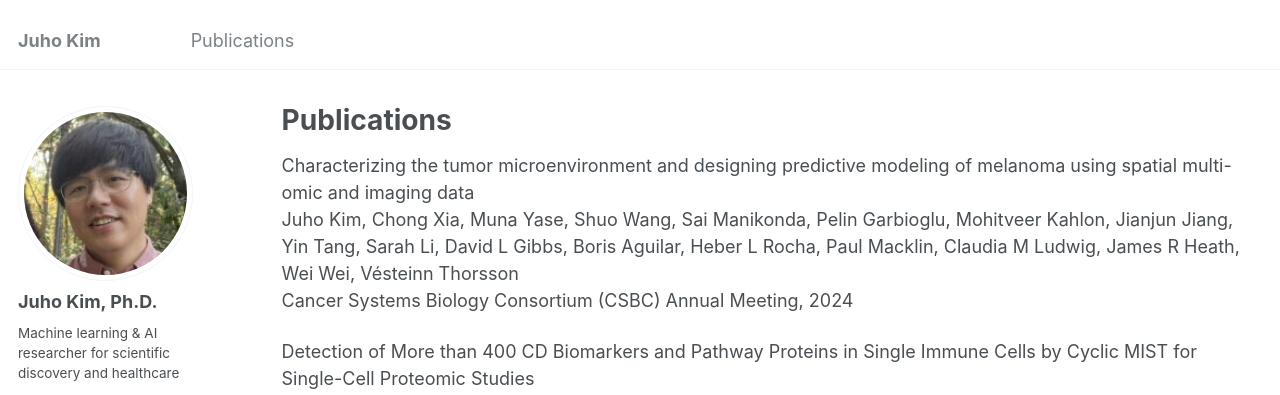
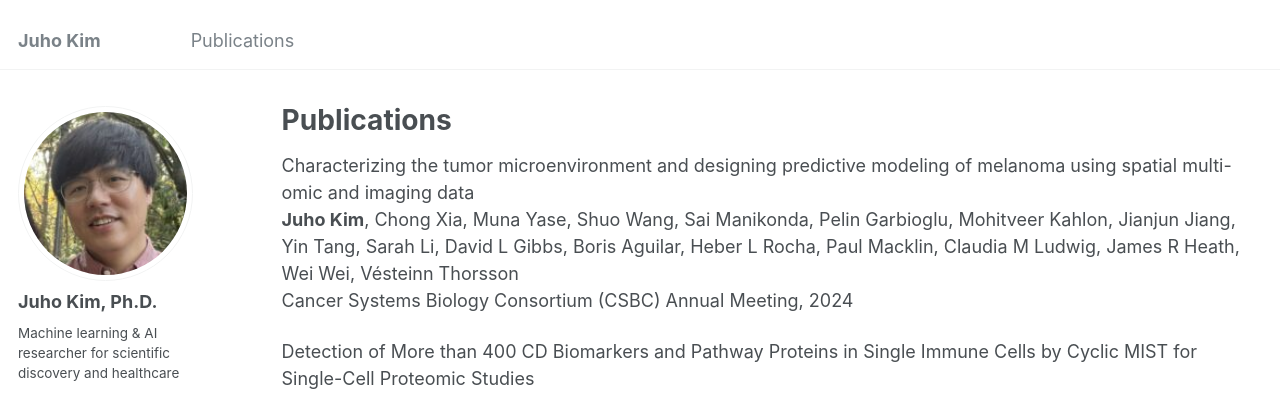
Before and after one commit to juhokim/juhokim.github.io, a Jekyll site: the page built from _pages/publications.md, in a window 1280 px wide and 900 px high. Shown: the top 395 px of the window. Built offline with Jekyll 4.4.1, drawn with Linux system fonts in a browser that asks for light colours.

```diff
--- a/_pages/publications.md
+++ b/_pages/publications.md
@@ -6,7 +6,7 @@ author_profile: true
 ---
 
 Characterizing the tumor microenvironment and designing predictive modeling of melanoma using spatial multi-omic and imaging data \
-Juho Kim, Chong Xia, Muna Yase, Shuo Wang, Sai Manikonda, Pelin Garbioglu, Mohitveer Kahlon, Jianjun Jiang, Yin Tang, Sarah Li, David L Gibbs, Boris Aguilar, Heber L Rocha, Paul Macklin, Claudia M Ludwig, James R Heath, Wei Wei, Vésteinn Thorsson \
+**Juho Kim**, Chong Xia, Muna Yase, Shuo Wang, Sai Manikonda, Pelin Garbioglu, Mohitveer Kahlon, Jianjun Jiang, Yin Tang, Sarah Li, David L Gibbs, Boris Aguilar, Heber L Rocha, Paul Macklin, Claudia M Ludwig, James R Heath, Wei Wei, Vésteinn Thorsson \
 Cancer Systems Biology Consortium (CSBC) Annual Meeting, 2024
 
 
```
